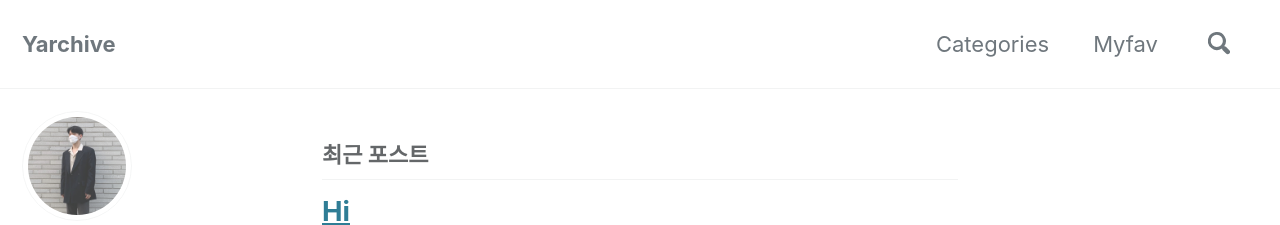
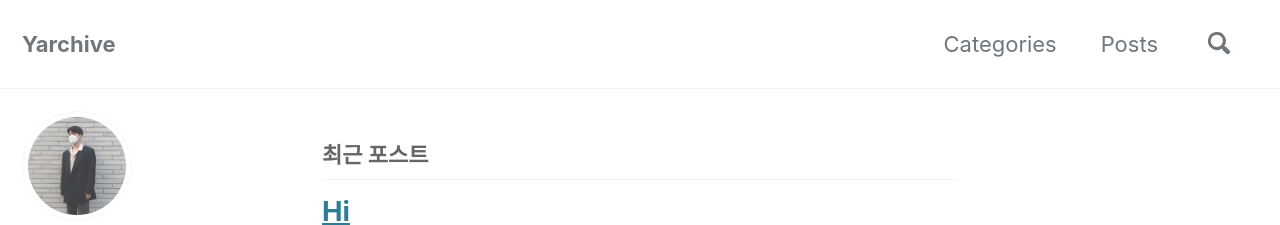
Before and after one commit to jonggleac/jonggleac.github.io, a Jekyll site: the page built from index.html, in a window 1280 px wide. Shown: the top 225 px of the page. Built offline with Jekyll 4.4.1, drawn with Linux system fonts in a browser that asks for light colours; cached includes are drawn as plain includes; nearby versions of some CDN libraries; the list of posts is cut into pages by our own code.

Commit message:
Update navigation.yml

```diff
--- a/_data/navigation.yml
+++ b/_data/navigation.yml
@@ -2,5 +2,5 @@
 main:
   - title: "Categories"
     url: /categories/
-  - title: "Myfav"
-    url: /myfav/
+  - title: "Posts"
+    url: /posts/
```
